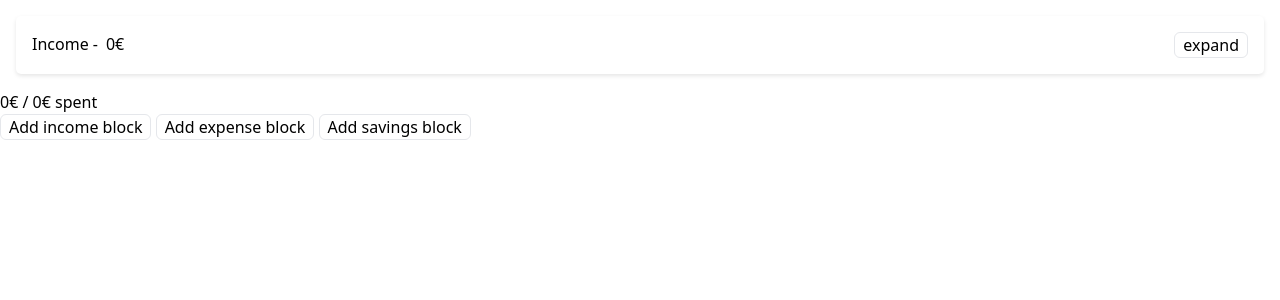
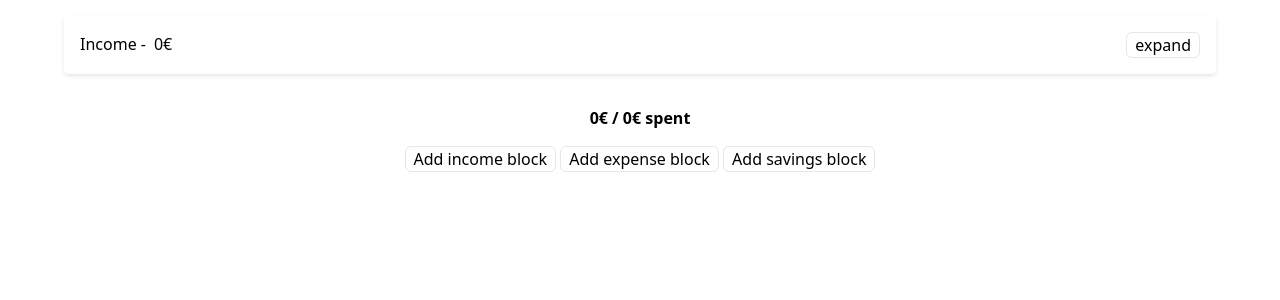
Before and after one commit to WendtOle/budgetier, a SvelteKit app: page / in a window 1280 px wide. Both pictures are taken after a click on the button "Add income block". Shown: the top 300 px of the page. Built offline with nearby package versions, Linux system fonts and the light colour scheme.

Commit message:
Enable all summarization for saving funds block

```diff
--- a/src/Card.svelte
+++ b/src/Card.svelte
@@ -12,5 +12,6 @@
 		display: flex;
 		flex-direction: column;
 		gap: 16px;
+		width: 90%;
 	}
 </style>
--- a/src/SavingsFund.svelte
+++ b/src/SavingsFund.svelte
@@ -1,19 +1,21 @@
 <script lang="ts">
+	import { writable } from 'svelte/store';
 	import CollapsableContent from './CollapsableContent.svelte';
 	import Slider from './Slider.svelte';
 
 	export let state: { alreadyPresent: number; willAdd: number };
 	export let onStateChange: (newState: { alreadyPresent: number; willAdd: number }) => void;
 	export let target: number;
+	export let maxAvailable: number;
 
-	const { willAdd, alreadyPresent } = state;
+	const percent = writable(state.willAdd === 0 ? 0 : maxAvailable / state.willAdd);
 
-	$: willState = alreadyPresent + willAdd;
+	$: willState = state.alreadyPresent + state.willAdd;
 </script>
 
 <CollapsableContent title="Savings fund">
 	<div slot="summary">
-		{willAdd}€
+		{state.willAdd}€
 	</div>
 	<div slot="content" class="savings-fund">
 		<label for="current">Current savings fund amount:</label>
@@ -21,7 +23,7 @@
 			class="bg-white border border-gray-300 rounded-lg p-2"
 			type="number"
 			id="current"
-			value={alreadyPresent}
+			value={state.alreadyPresent}
 			on:input={(event) =>
 				onStateChange({
 					...state,
@@ -29,15 +31,16 @@
 				})}
 		/>
 		<Slider
-			value={willAdd}
+			value={$percent}
 			onChange={(newValue) =>
 				onStateChange({
 					...state,
-					willAdd: newValue
+					willAdd: Math.round((newValue * maxAvailable) / 100)
 				})}
 			label="Variable costs"
 			max={100}
 			steps={1}
+			displayValue={() => `${state.willAdd} €`}
 		/>
 		<span>Savings fund would reach {willState}€ - ({Math.round((willState / target) * 100)} %)</span
 		>
--- a/src/routes/+page.svelte
+++ b/src/routes/+page.svelte
@@ -43,7 +43,7 @@
 				const currSum =
 					cur.typeOfBlock === BudgetBlockType.FixedValueList
 						? cur.content.reduce((acc, { amount }) => acc + amount, 0)
-						: 0;
+						: cur.willAdd;
 				const lastEntry = acc[acc.length - 1] ?? { income: 0, expense: 0 };
 
 				if (cur.type === IncomeOrExpense.INCOME) {
@@ -85,8 +85,8 @@
 	<meta name="description" content="Simple budgetier app - Budgetier" />
 </svelte:head>
 
-<div class="overflow-auto">
-	{#each $budget.blocks as block}
+<div class="list">
+	{#each $budget.blocks as block, i}
 		<Card>
 			{#if block.typeOfBlock === BudgetBlockType.FixedValueList}
 				<FixedValueListComponent
@@ -100,12 +100,17 @@
 				<SavingsFund
 					state={block}
 					target={2705 * 3}
+					maxAvailable={blocks[$budget.blocks[i - 1].id].income -
+						blocks[$budget.blocks[i - 1].id].expense}
 					onStateChange={(newState) => (block = { ...block, ...newState })}
 				/>
 			{/if}
 		</Card>
-		<div>{`${blocks[block.id].expense}€ / ${blocks[block.id].income}€ spent`}</div>
+		<div class="font-bold">
+			{`${blocks[block.id].expense}€ / ${blocks[block.id].income}€ spent`}
+		</div>
 	{/each}
+	<div>
 		<button class="border rounded-md px-2" on:click={addBlock(IncomeOrExpense.INCOME)}
 			>Add income block</button
 		>
@@ -114,9 +119,15 @@
 		>
 		<button class="border rounded-md px-2" on:click={addSavingsBlock}>Add savings block</button>
 	</div>
+</div>
 
 <style>
-	.overflow-auto {
+	.list {
 		overflow: auto;
+		display: flex;
+		flex-direction: column;
+		align-items: center;
+		width: 100%;
+		gap: 16px;
 	}
 </style>
```
Also changed, not shown: 1 other file (tests, documents, lock files or other folders). Lines whose indentation alone changed are shown as unchanged.
